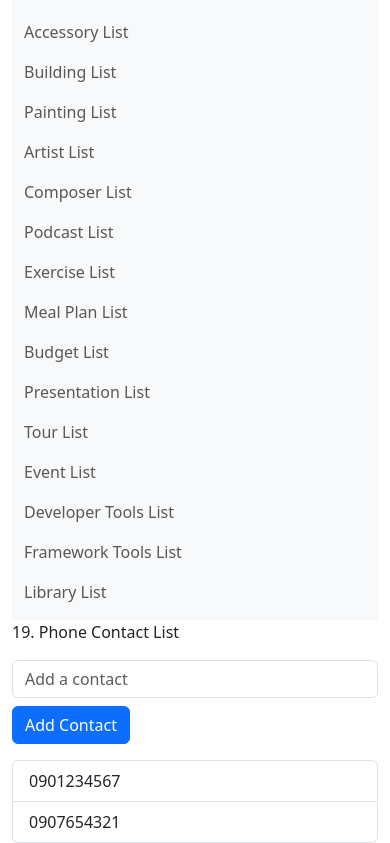
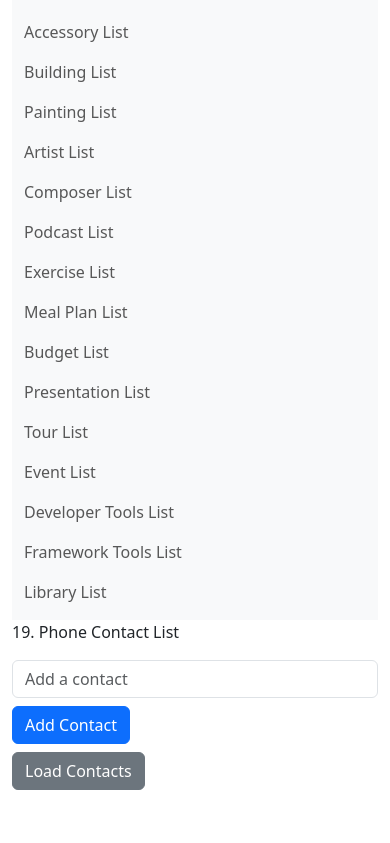
Before and after one commit to muningg/Angular_With_TypeScript_And_Data_Structures, an Angular app: page /phone-contact-list in a window 390 px wide. Shown: the part 1577-2420 px from the top of the page. After the commit the page ends 2383 px from the top, so only its background shows below. Built offline with nearby package versions, Linux system fonts and the light colour scheme.

Commit message:
feat(phone-contact-list-service): add service to load phone contact list

```diff
--- a/src/app/components/phone-contact-list/phone-contact-list.component.html
+++ b/src/app/components/phone-contact-list/phone-contact-list.component.html
@@ -1,8 +1,14 @@
 <p>19. Phone Contact List</p>
 <input type="text" class="form-control" [(ngModel)]="newContact" placeholder="Add a contact" />
 
-<button class="btn btn-primary mt-2" (click)="addContact()">Add Contact</button>
-
+<div class="row">
+  <div class="col-sm-1">
+    <button class="btn btn-primary mt-2" (click)="addContact()">Add Contact</button>
+  </div>
+  <div class="col-sm-1">
+    <button class="btn btn-secondary mt-2" (click)="provideContactsList()">Load Contacts</button>
+  </div>
+</div>
 <ul class="mt-3 list-group">
   <li class="list-group-item" *ngFor="let contact of contacts">
     {{contact}}
--- a/src/app/components/phone-contact-list/phone-contact-list.component.ts
+++ b/src/app/components/phone-contact-list/phone-contact-list.component.ts
@@ -1,4 +1,5 @@
 import { Component } from '@angular/core';
+import { PhoneContactListService } from './phone-contact-list.service';
 
 @Component({
   selector: 'app-phone-contact-list',
@@ -6,13 +7,17 @@ import { Component } from '@angular/core';
   styleUrl: './phone-contact-list.component.css'
 })
 export class PhoneContactListComponent {
-  contacts: string[] = ['0901234567', '0907654321'];
+  contacts: string[] = [];
   newContact: string = '';
+  constructor(private contactListService: PhoneContactListService) { }
 
   addContact() {
     if (this.newContact.trim()) {
-      this.contacts.push(this.newContact);
+      this.contactListService.addContact(this.newContact);
       this.newContact = '';
     }
   }
+  provideContactsList() {
+    this.contacts = this.contactListService.loadContacts();
+  }
 }
--- /dev/null
+++ b/src/app/components/phone-contact-list/phone-contact-list.service.ts
@@ -0,0 +1,18 @@
+import { Injectable } from '@angular/core';
+
+@Injectable({
+  providedIn: 'root'
+})
+export class PhoneContactListService {
+  private contacts: string[] = [
+    '0901234567', '0907654321'
+  ];
+
+  loadContacts() {
+    return this.contacts;
+  }
+
+  addContact(contact: string) {
+    this.contacts.push(contact);
+  }
+}
```
Also changed, not shown: 1 other file (tests, documents, lock files or other folders).
